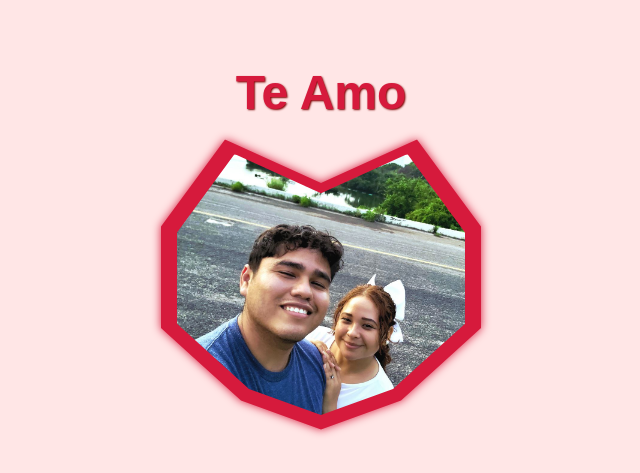
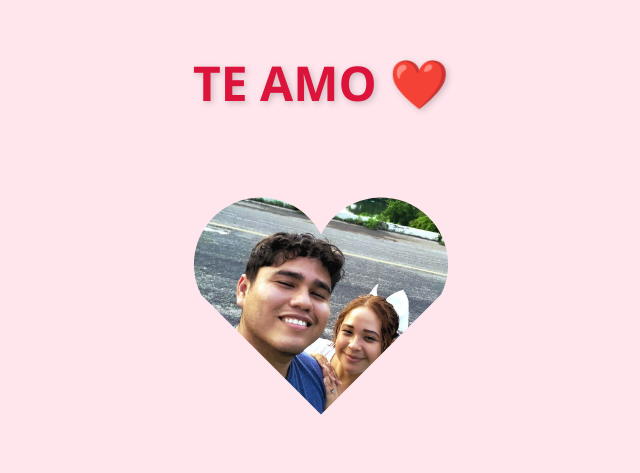
Before and after one commit to juanemmanuelpd/mijarochita, a plain HTML site: page index.html in a window 1280 px wide. Shown: the part 169-642 px from the top of the page, without its empty margins (319-959 px from the left). Drawn offline with Linux system fonts and the light colour scheme.

Commit message:
Update index.html

```diff
--- a/index.html
+++ b/index.html
@@ -2,90 +2,69 @@
 <html lang="es">
 <head>
   <meta charset="UTF-8" />
-  <meta name="viewport" content="width=device-width, initial-scale=1" />
-  <title>Foto en Corazón Grande y Centrada</title>
+  <meta name="viewport" content="width=device-width, initial-scale=1.0"/>
+  <title>Te Amo ❤️</title>
   <style>
+    * {
+      box-sizing: border-box;
+    }
+
     body {
-      background-color: #ffe6e6;
+      background-color: #ffe6ec;
       display: flex;
       flex-direction: column;
       align-items: center;
       justify-content: center;
-      height: 100vh;
+      min-height: 100vh;
       margin: 0;
-      font-family: Arial, sans-serif;
+      font-family: 'Segoe UI', sans-serif;
+      text-align: center;
+      padding: 20px;
     }
 
     h1 {
-      color: #d61a3c;
-      font-size: 3rem;
-      margin-bottom: 20px;
-      text-shadow: 1px 1px 2px #800000;
+      color: crimson;
+      font-size: 3em;
+      margin-bottom: 30px;
+      text-shadow: 2px 2px 6px rgba(0, 0, 0, 0.2);
+      font-weight: bold;
     }
 
-    .heart-container {
-      width: 320px; /* Más grande */
-      height: 290px;
-      position: relative;
-      filter: drop-shadow(0 0 5px #d61a3c);
+    .heart-photo {
+      width: 300px;
+      height: 300px;
+      clip-path: path("M150 270 L30 150 A60 60 0 1 1 150 90 A60 60 0 1 1 270 150 Z");
+      -webkit-clip-path: path("M150 270 L30 150 A60 60 0 1 1 150 90 A60 60 0 1 1 270 150 Z");
+      overflow: hidden;
+      box-shadow: 0 0 20px rgba(0,0,0,0.3);
     }
 
-    .heart-container img {
-      position: absolute;
-      top: 50%;
-      left: 50%;
-      width: 90%;
-      height: 90%;
+    .heart-photo img {
+      width: 100%;
+      height: 100%;
       object-fit: cover;
-      object-position: center;
-      clip-path:
-        polygon(
-          50% 15%, 80% 0%, 100% 30%, 100% 65%,
-          75% 90%, 50% 100%, 25% 90%, 0% 65%,
-          0% 30%, 20% 0%
-        );
-      transform: translate(-50%, -50%);
     }
 
-    /* Corazón con borde para dar forma */
-    .heart-shape {
-      width: 320px;
-      height: 290px;
-      background: #d61a3c;
-      clip-path:
-        polygon(
-          50% 15%, 80% 0%, 100% 30%, 100% 65%,
-          75% 90%, 50% 100%, 25% 90%, 0% 65%,
-          0% 30%, 20% 0%
-        );
-      position: absolute;
-      top: 0;
-      left: 0;
-      z-index: -1;
-      filter: drop-shadow(0 0 10px #800000);
-    }
+    @media (max-width: 480px) {
+      h1 {
+        font-size: 2.2em;
+        margin-bottom: 20px;
+      }
 
-    /* Responsivo */
-    @media (max-width: 400px) {
-      .heart-container {
-        width: 250px;
-        height: 225px;
-      }
-      .heart-shape {
-        width: 250px;
-        height: 225px;
-      }
-      h1 {
-        font-size: 2rem;
+      .heart-photo {
+        width: 220px;
+        height: 220px;
       }
     }
   </style>
 </head>
 <body>
-  <h1>Te Amo</h1>
-  <div class="heart-container">
-    <img src="foto.jpg" alt="Foto en Corazón" />
-    <div class="heart-shape"></div>
+
+  <h1>TE AMO ❤️</h1>
+
+  <div class="heart-photo">
+    <img src="foto.jpg" alt="Foto en corazón">
   </div>
+
 </body>
 </html>
```
